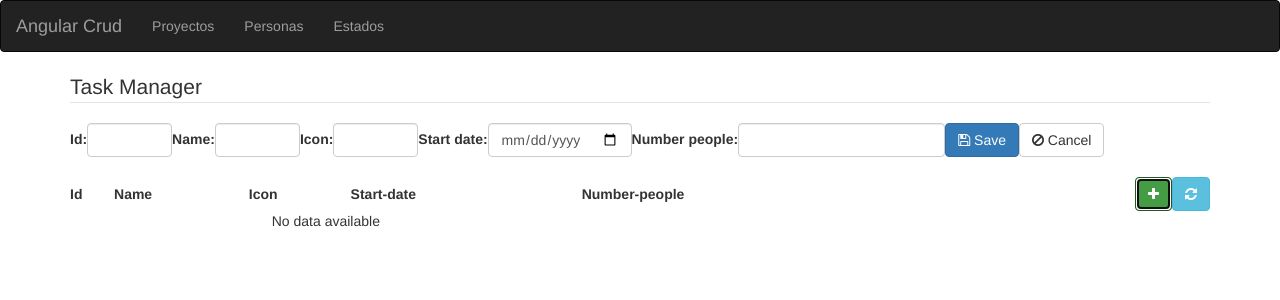
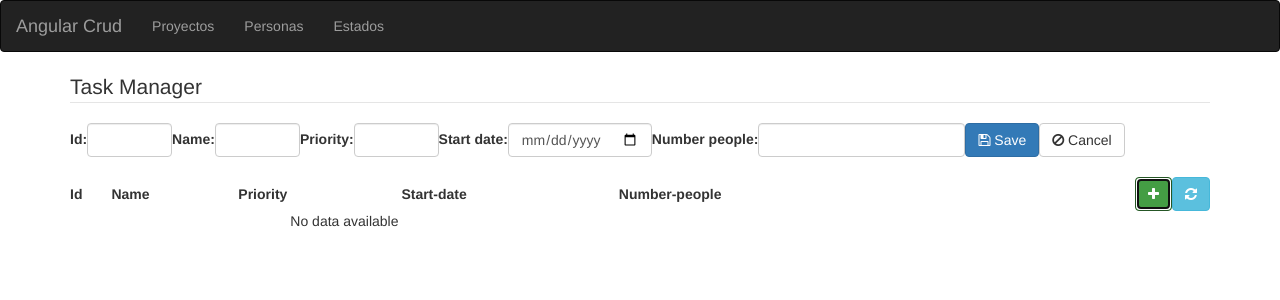
Before and after one commit to ronaldes11/proyectoIweb2, an Angular app in the folder proyectoI/: page / in a window 1280 px wide. Both pictures are taken after a click on the button 1153 px from the left and 89 px from the top of the page. Shown: the top 300 px of the page. Built offline with nearby package versions, Linux system fonts and the light colour scheme.

Commit message:
Modificación de tabla e inputs

```diff
--- a/proyectoI/src/app/proyectos-crud/proyectos-crud.component.html
+++ b/proyectoI/src/app/proyectos-crud/proyectos-crud.component.html
@@ -4,7 +4,7 @@
   <input class="form-control" type="text" size="5px" [(ngModel)]="current_proyectos.id">
   <label>Name:</label>
   <input class="form-control" type="text" size="5px" [(ngModel)]="current_proyectos.name">
-  <label>Icon:</label>
+  <label>Priority:</label>
   <input class="form-control" type="text" size="5px" [(ngModel)]="current_proyectos.icon">
   <label>Start date:</label>
   <input class="form-control" type="date" size="5px" [(ngModel)]="current_proyectos.date">
@@ -23,7 +23,7 @@
   <tr>
   	<th>Id</th>
     <th>Name</th>
-    <th>Icon</th>
+    <th>Priority</th>
     <th>Start-date</th>
     <th>Number-people</th>
     <th class="text-right">
```
